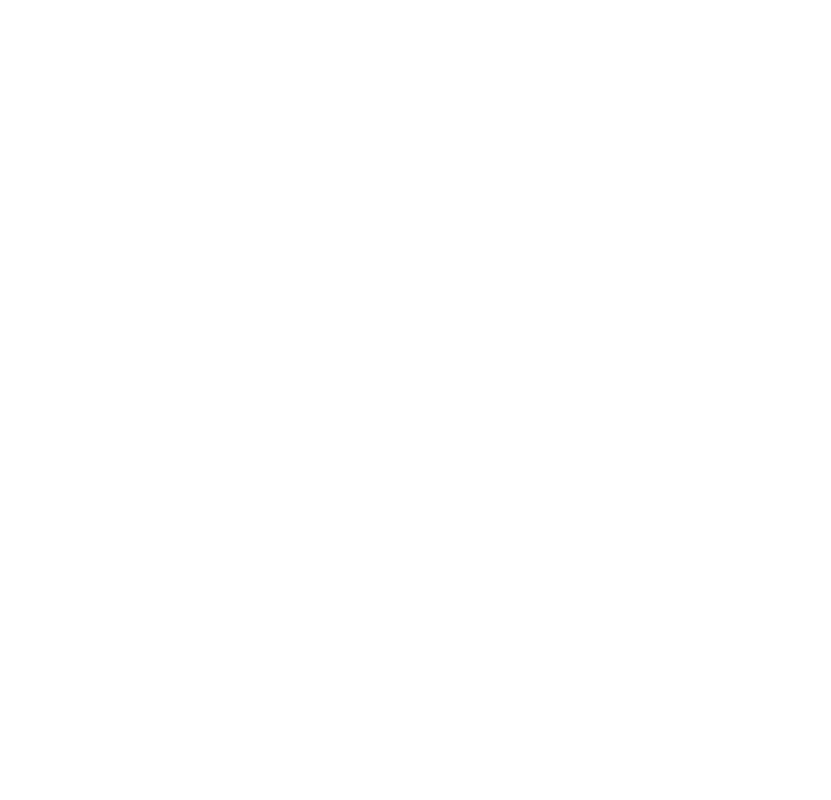
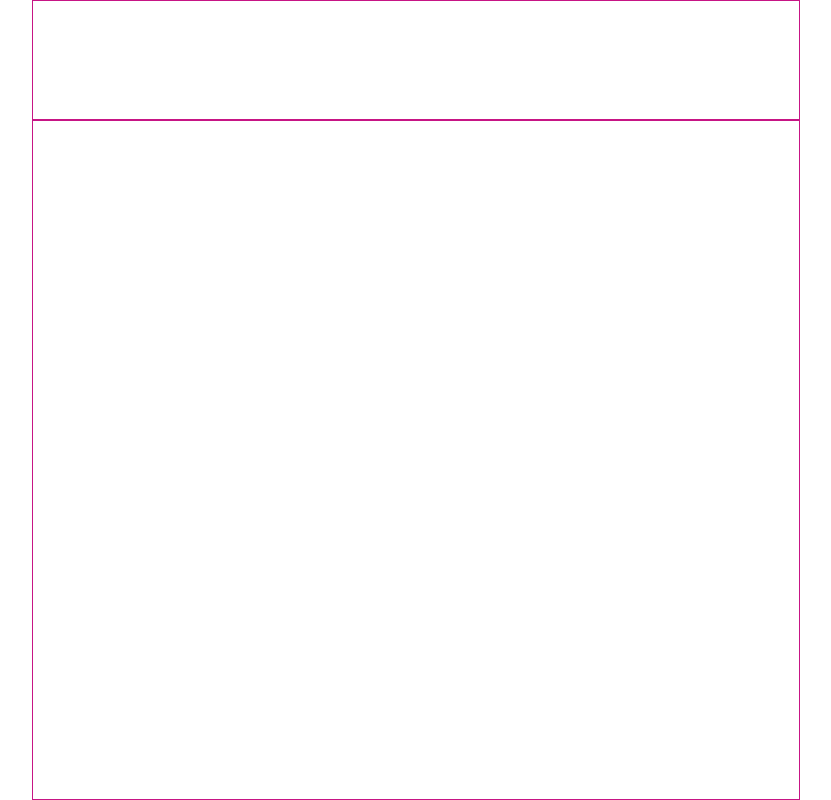
Before and after one commit to noOdin1/restaurant_page, a website: page src/index.html in a window 1280 px wide. Shown: the whole page, without its empty margins (224-1055 px from the left). Drawn offline with Linux system fonts and the light colour scheme.

Commit message:
Initial styling for all the div

```diff
--- a/src/style.css
+++ b/src/style.css
@@ -7,3 +7,22 @@
   color: black;
   background: white;
 }
+
+.main.container {
+  width: clamp(480px, 60%, 1280px);
+  margin: 0 auto;
+  display: flex;
+  flex-direction: column;
+}
+
+.top.container {
+  width: 100%;
+  height: 15vh;
+  border: 1px solid MediumVioletRed;
+}
+
+.content.container {
+  width: 100%;
+  height: 85vh;
+  border: 1px solid MediumVioletRed;
+}
```
